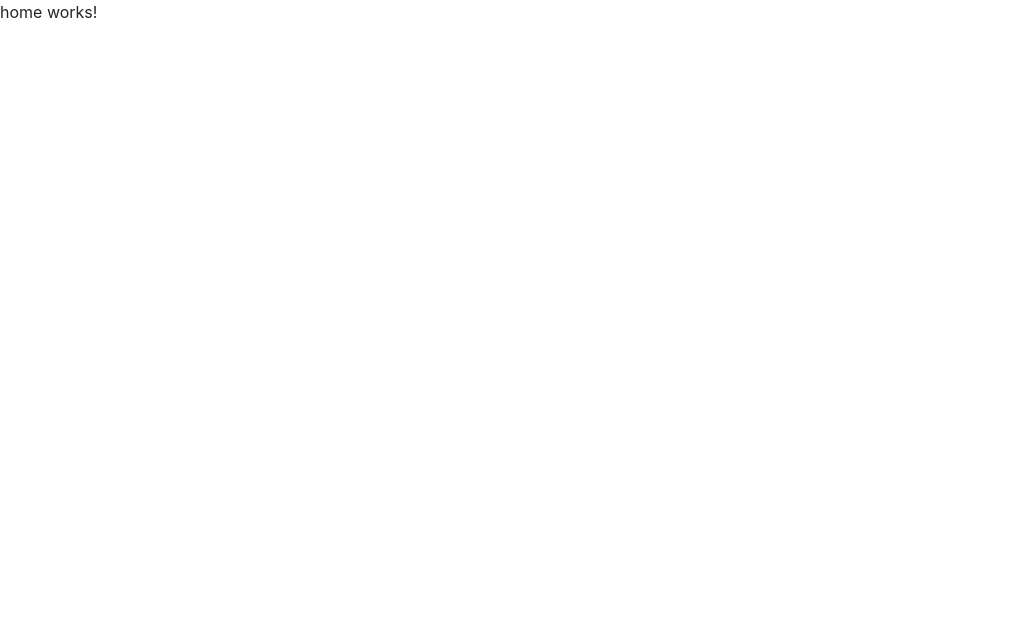
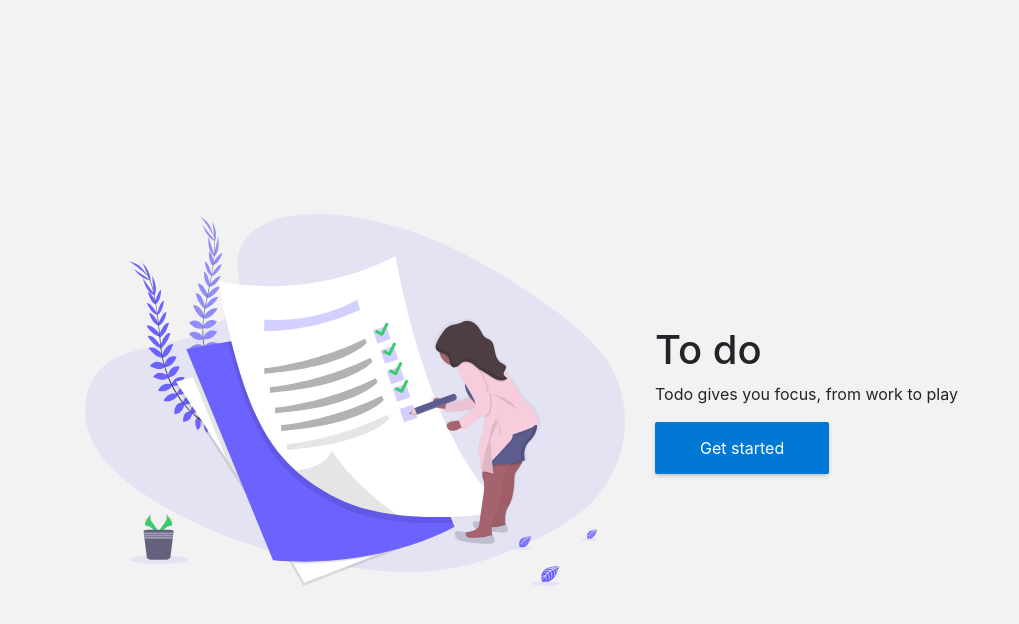
Before and after one commit to beardedprince/todo, an Angular app: page / in a window 1280 px wide. Shown: the top 624 px of the page, without its empty margins (0-1019 px from the left). Built offline with nearby package versions, Linux system fonts and the light colour scheme.

Commit message:
FEATURE(add landing page)

```diff
--- a/package.json
+++ b/package.json
@@ -21,6 +21,7 @@
     "@angular/router": "~9.1.7",
     "bootstrap": "^4.5.1",
     "jquery": "^3.5.1",
+    "ngx-toastr": "^13.0.0",
     "rxjs": "~6.5.4",
     "tslib": "^1.10.0",
     "zone.js": "~0.10.2"
--- a/src/app/app.module.ts
+++ b/src/app/app.module.ts
@@ -1,6 +1,9 @@
 import { BrowserModule } from '@angular/platform-browser';
 import { NgModule } from '@angular/core';
 import { HttpClientModule} from '@angular/common/http';
+import { BrowserAnimationsModule } from '@angular/platform-browser/animations';
+
+import { ToastrModule } from 'ngx-toastr';
 
 import { AppRoutingModule } from './app-routing.module';
 import { AppComponent } from './app.component';
@@ -13,6 +16,8 @@ import { HomeComponent } from './home/home.component';
   ],
   imports: [
     BrowserModule,
+    BrowserAnimationsModule,
+    ToastrModule.forRoot(), // ToastrModule added
     HttpClientModule,
     AppRoutingModule
   ],
--- a/src/app/auth/login/login.component.ts
+++ b/src/app/auth/login/login.component.ts
@@ -2,6 +2,7 @@ import { Component, OnInit } from '@angular/core';
 import { FormGroup, FormBuilder, Validators} from '@angular/forms';
 import { AuthService } from 'core/services/auth.service';
 import { Router } from '@angular/router';
+import { ToastrService } from 'ngx-toastr';
 
 @Component({
   selector: 'app-login',
@@ -11,7 +12,7 @@ import { Router } from '@angular/router';
 export class LoginComponent implements OnInit {
   loginForm: FormGroup;
 
-  constructor(private fb: FormBuilder, private user: AuthService, private router: Router) { }
+  constructor(private fb: FormBuilder, private user: AuthService, private router: Router, private toastr: ToastrService) { }
 
   ngOnInit(): void {
 
@@ -25,13 +26,12 @@ export class LoginComponent implements OnInit {
     console.log(this.loginForm.value);
     this.user.loginUser(this.loginForm.value).subscribe( (data: any) => {
       if (data) {
-        console.log(data);
+        this.toastr.success('Login successfull');
         localStorage.setItem('token', data.token);
-        console.log('token', data.token);
         this.router.navigate(['/user', 'list']);
       }
     }, err => {
-      console.log(err.error);
+      this.toastr.error(err.error);
     });
   }
 
--- a/src/app/auth/register/register.component.ts
+++ b/src/app/auth/register/register.component.ts
@@ -2,6 +2,9 @@ import { Component, OnInit } from '@angular/core';
 import {FormGroup, FormBuilder, Validators} from '@angular/forms';
 import { AuthService } from 'core/services/auth.service';
 import { Router } from '@angular/router';
+
+import { ToastrService } from 'ngx-toastr';
+
 
 @Component({
   selector: 'app-register',
@@ -11,7 +14,7 @@ import { Router } from '@angular/router';
 export class RegisterComponent implements OnInit {
   registerForm: FormGroup;
 
-  constructor(private fb: FormBuilder, private user: AuthService, private router: Router) { }
+  constructor(private fb: FormBuilder, private user: AuthService, private router: Router, private toastr: ToastrService) { }
 
   ngOnInit(): void {
 
@@ -28,12 +31,14 @@ export class RegisterComponent implements OnInit {
     console.log(this.registerForm.value);
     this.user.registerUser(this.registerForm.value).subscribe( data => {
       if (data) {
-        console.log(data);
+        this.toastr.success('Registration successfull');
+
         this.router.navigate(['/auth', 'login']);
         // dont forget to add toastr
       }
     }, err => {
-      console.log(err.error);
+      this.toastr.error(err.error);
+
     });
   }
 
--- a/src/app/home/home.component.html
+++ b/src/app/home/home.component.html
@@ -1 +1,19 @@
-<p>home works!</p>
+<div class="container-fluid main">
+    <div class="container">
+        <div class="row  hero">
+            <div class="col-md-6 hero__image">
+                <img src="../../../assets/todo.svg" alt="login user" sizes="" srcset="">
+            </div>
+            <div class="col-md-6 hero__text  ">
+                <div class="hero__heading">
+                    <h1> To do </h1>
+                    <p>Todo gives you focus, from work to play</p>
+                </div>
+                <div class="hero__button">
+                    <button class="hero__text-btn"  [routerLink]="['/auth','login']" > Get started</button>
+                </div>
+            </div>
+        </div>
+    </div>
+
+</div>
--- a/src/app/home/home.component.scss
+++ b/src/app/home/home.component.scss
@@ -0,0 +1,42 @@
+
+
+.main {
+
+    background: #f2f2f2;
+    height: 100vh;
+    display: flex;
+    justify-content: center;
+    align-items: center;
+
+    .hero {
+
+        &__image {
+         img {
+              width: 100%;
+         }
+        }
+
+        &__text {
+            display: inherit;
+            flex-direction: column;
+            justify-content: center;
+
+
+            &-btn {
+                padding: 14px 45px;
+                background: #0078d4;
+                color: #ffffff;
+                border: none;
+                outline: none;
+                border-radius: 2px;
+                box-shadow: 0px 2px 4px -0.7px rgba(0,0,0,0.25);
+
+                &:hover {
+                    text-decoration: none;
+                    background: #106ebe;
+                }
+
+            }
+        }
+   }
+}
--- a/src/styles.scss
+++ b/src/styles.scss
@@ -1,3 +1,5 @@
 /* You can add global styles to this file, and also import other style files */
 
 @import "~bootstrap/dist/css/bootstrap.css";
+
+@import '~ngx-toastr/toastr';
```
Also changed, not shown: src/assets/todo.svg (added), 1 other file (tests, documents, lock files or other folders).
